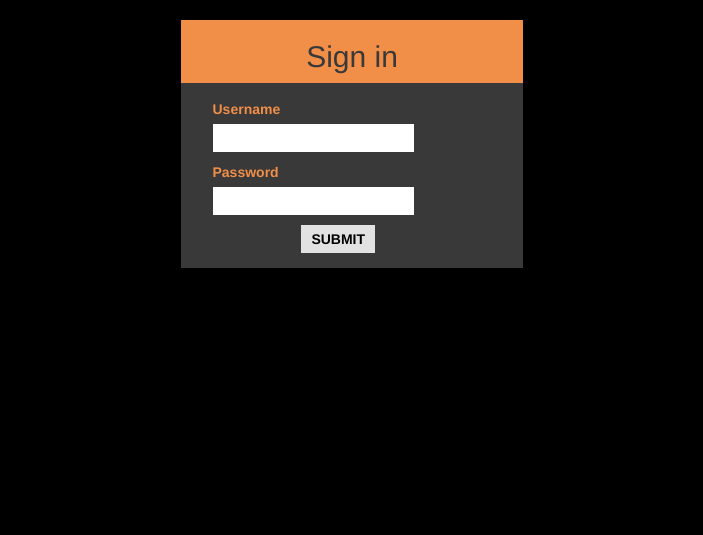
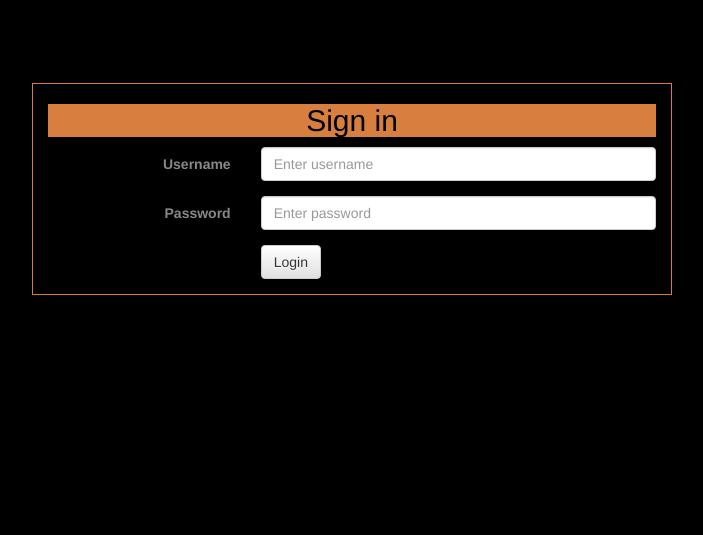
Before and after one commit to mrkvost/wega, a Flask app: page /login in a window 1280 px wide. Shown: the part 50-585 px from the top of the page, without its empty margins (288-991 px from the left). Run offline with Flask 2, Linux system fonts and the light colour scheme; parts of the project's set-up code (start-up, migrations or seed data) failed here and were passed over; some libraries are stand-ins or nearby versions.

Commit message:
updated login styling using more bootstrap

```diff
--- a/wega/static/css/styles-basic.css
+++ b/wega/static/css/styles-basic.css
@@ -10,44 +10,6 @@ body {
 .content {
   color: #888;
 }
-
-form {
-  background-color: #393939;
-  color: #000;
-}
-
-.form-field label {
-  width: 85px;
-  color: #F18E48;
-}
-
-.button, input {
-  line-height: 28px;
-  padding: 0 10px;
-}
-
-input {
-  outline: 0 none;
-  border: none;
-  -webkit-border-radius: 0px;
-  -moz-border-radius: 0px;
-  border-radius: 0px;
-}
-
-.button {
-  display: inline-block;
-  font-weight: 700;
-  text-transform: uppercase;
-  background-color: #E2E2E2;
-  border: none;
-  color: #000;
-}
-
-.button:hover,
-.button:focus {
-  background-color: #DB8141;
-}
-
 /* ~~~ ~~ ~~ ~~ ~~ ~~  Navigation & Footer  ~~ ~~ ~~ ~~ ~~ ~~~ */
 nav.navbar {
   border-bottom: double 3px #800;
@@ -221,28 +183,18 @@ html, body {
 }
 
 /* ~~~ ~~ ~~ ~~ ~~ ~~  Login  ~~ ~~ ~~ ~~ ~~ ~~~ */
-#login .loginform {
-  margin: auto;
-  width: 342.5px;
-  margin-top: 20px;
+.loginform-container {
+  display: flex;
+  margin-top: 6.5%;
 }
 
-#login form {
-  padding: 15.5px 31.75px 5px 31.75px;
+#login .loginform {
+  border: 1px solid #D87F40;
+  margin: 0 auto;
 }
 
-#login .form-field {
-  margin-bottom: 10px;
-}
-
-.form-caption-container {
-  display: inline-block;
-  height: 63px;
-  width: 342.5px;
-  background-color: #F18E48;
-  color: #393939;
-}
-
-.form-caption-container {
+#login .form-caption-container {
+  background-color: #D87F40;
+  color: #000;
   text-align: center;
 }
--- a/wega/templates/login.html
+++ b/wega/templates/login.html
@@ -2,23 +2,32 @@
 {% block title %}Log in{% endblock %}
 {% block body_id %}login{% endblock %}
 {% block content %}
-  <div class="loginform">
+  <div class="loginform-container">
+    <div class="loginform col-sm-6">
       <div class="form-caption-container">
         <h2>Sign in</h2>
       </div>
-    <form method="post" autocomplete="on" action="{{ url_for('base.login') }}">
-      <div class="form-field">
-        <label for="username">Username</label>
-        <input id="username" name="username" type="text" tabindex="1"/>
+      <form method="post" autocomplete="on" action="{{ url_for('base.login') }}" class="form-horizontal">
+        <div class="form-group"><!-- has-error has-feedback">-->
+          <label class="col-sm-4 control-label" for="username">Username</label>
+          <div class="col-sm-8">
+            <input id="username" type="text" placeholder="Enter username" class="form-control" tabindex="1"/>
+            <!--<span class="glyphicon glyphicon-exclamation-sign form-control-feedback" aria-hidden="true"></span>
+            <span id="username-error-status" class="sr-only">This field is required.</span>-->
           </div>
-      <div class="form-field">
-        <label for="password">Password</label>
-        <input id="password" name="password" type="password" tabindex="2"/>
         </div>
-      <div class="form-field">
-        <label></label>
-        <button class="button submit" type="submit" tabindex="3">Submit</a>
+        <div class="form-group">
+          <label class="col-sm-4 control-label" for="password">Password</label>
+          <div class="col-sm-8">
+            <input id="password" type="password" placeholder="Enter password" class="form-control" tabindex="2"/>
+          </div>
+        </div>
+        <div class="form-group">
+          <div class="col-sm-offset-4 col-sm-8">
+            <button class="btn btn-default" type="submit" tabindex="3">Login</button>
+          </div>
         </div>
       </form>
     </div>
+  </div>
 {% endblock %}
```
Lines whose indentation alone changed are shown as unchanged.
